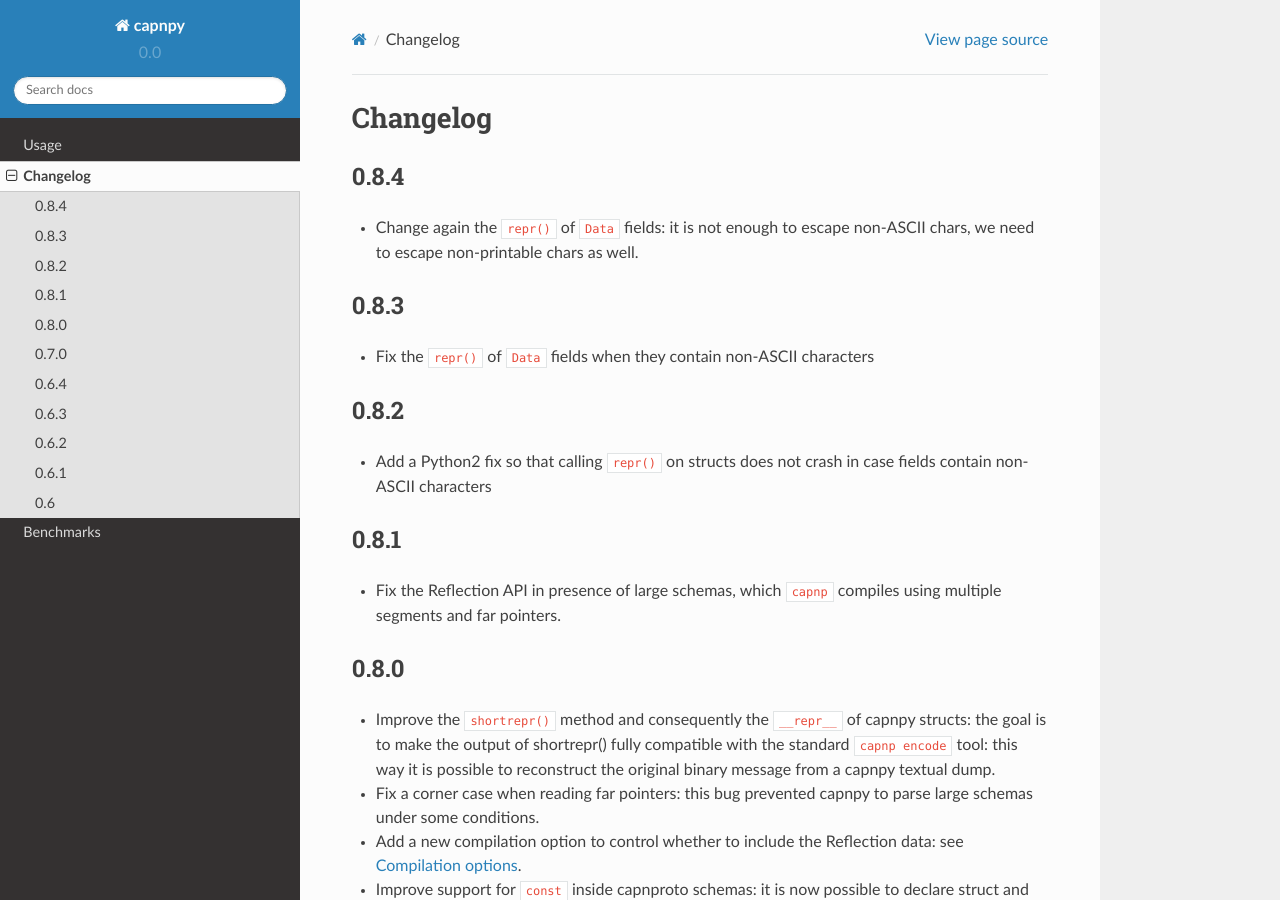
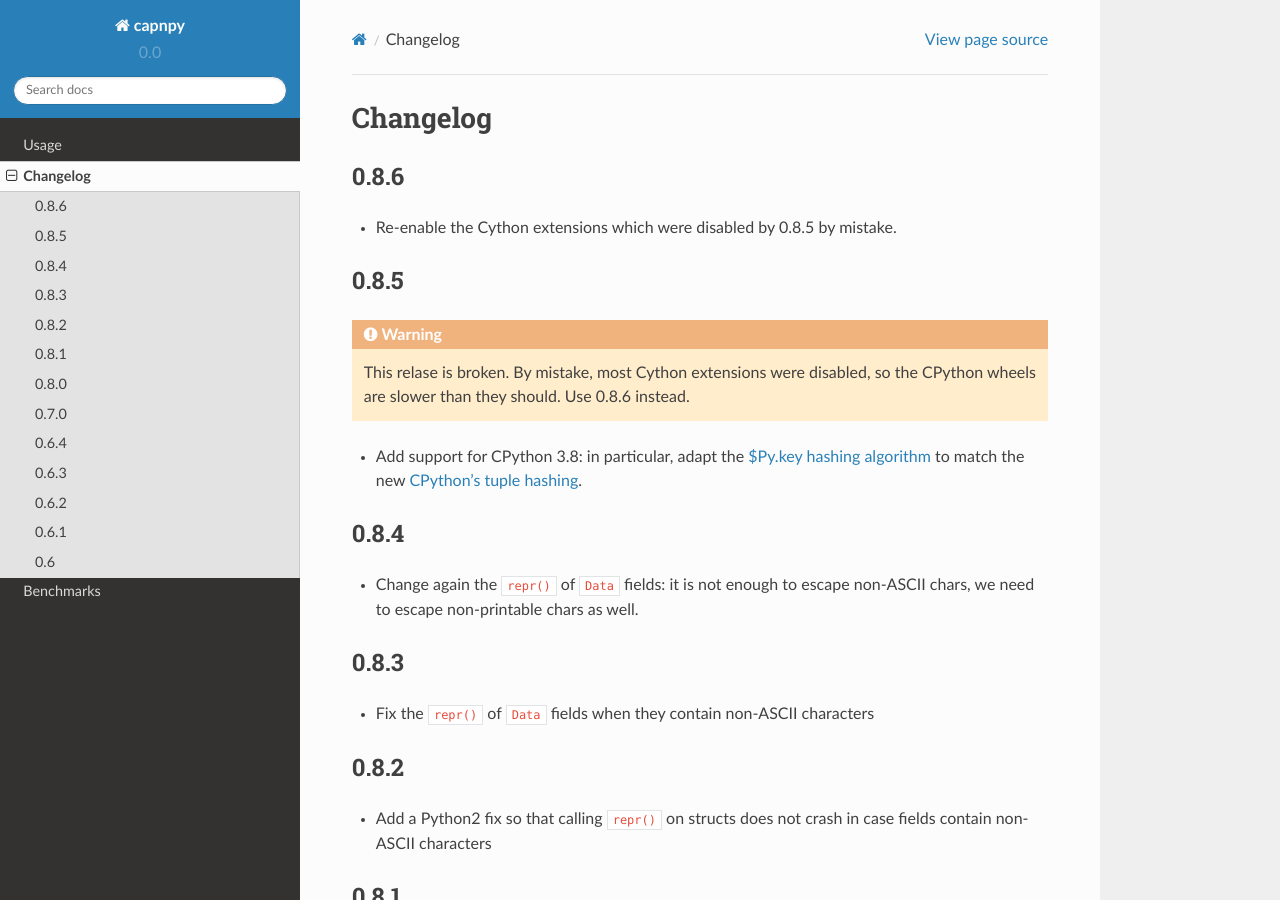
Before and after one commit to antocuni/capnpy, a Sphinx documentation site: the page built from docs/source/changelog.rst, in a window 1280 px wide and 900 px high. Built offline with Sphinx 7.4.7 and the Read the Docs theme 2.0.0, drawn with Linux system fonts in a browser that asks for light colours.

Commit message:
update changelog, including the upcoming 0.8.6

```diff
--- a/docs/source/changelog.rst
+++ b/docs/source/changelog.rst
@@ -4,6 +4,24 @@ Changelog
 
 .. To see the commits between two versions:
    git log --graph --oneline 0.6.4..0.7.0
+
+0.8.6
+=====
+
+* Re-enable the Cython extensions which were disabled by 0.8.5 by mistake.
+
+
+0.8.5
+=====
+
+.. warning::
+   This relase is broken. By mistake, most Cython extensions were disabled, so
+   the CPython wheels are slower than they should. Use 0.8.6 instead.
+
+* Add support for CPython 3.8: in particular, adapt the :ref:`$Py.key hashing
+  algorithm <equality-and-hashing>` to match the new `CPython's tuple hashing
+  <https://bugs.python.org/issue34751>`_.
+
 
 0.8.4
 =====
--- a/docs/source/usage.rst
+++ b/docs/source/usage.rst
@@ -736,6 +736,8 @@ suggests, the newly created message is guaranteed to be compact:
     True
 
 
+.. _equality-and-hashing:
+
 Equality and hashing
 ====================
 
```
